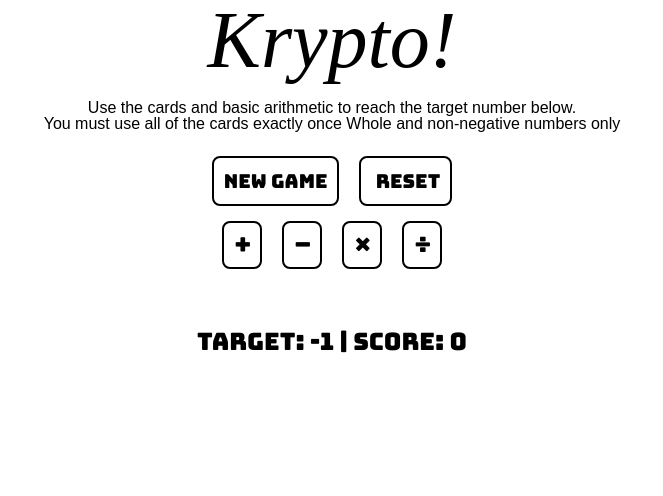
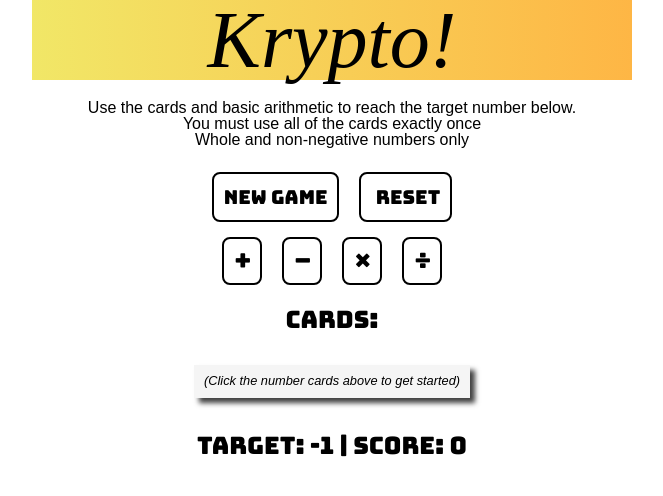
Before and after one commit to kdivringi/krypto, a React (Create React App) app in the folder krypto/: page / in a window 1280 px wide. Shown: the top 496 px of the page, without its empty margins (308-971 px from the left). Built offline with nearby package versions, Linux system fonts and the light colour scheme; a web font is replaced by a local one.

Commit message:
Got the styles to a decent place

```diff
--- a/krypto/src/App.css
+++ b/krypto/src/App.css
@@ -62,7 +62,7 @@ table {
 
 .App {
   margin: 0 auto;
-  width: 960px;
+  width: 600px;
   text-align: center;
   vertical-align: top;
 }
@@ -76,10 +76,12 @@ table {
   font-style: italic;
   font-size: 5em;
   margin-bottom: 20px;
+background: -webkit-linear-gradient(left, rgba(241,231,103,1) 0%, rgba(254,182,69,1) 100%);
+background: -o-linear-gradient(left, rgba(241,231,103,1) 0%, rgba(254,182,69,1) 100%);
+background: linear-gradient(to right, rgba(241,231,103,1) 0%, rgba(254,182,69,1) 100%);
 }
 
 .Instructions {
-  display: inline-block;
   margin-bottom: 40px;
 }
 
@@ -143,6 +145,7 @@ ul.hlist {
 
 ul.vlist {
   display: inline-block;
+  text-align: center;
 }
 
 .vlist li {
@@ -152,32 +155,43 @@ ul.vlist {
 li.card {
   float: left;
   padding: 5px;
+  margin: 5px;
+  border: 1px dashed grey;
 }
 
-li.card:hover {
+li.card-first {
+  float: left;
+  padding: 5px;
+  margin: 5px;
+}
+
+li.card:hover, li.eqn-active:hover {
   background-color: skyblue;
   cursor: pointer;
 }
 
-
-a.
-.App-logo {
-  animation: App-logo-spin infinite 20s linear;
-  height: 80px;
+li.eqn {
+  padding: 5px;
+  margin: 5px;
 }
 
-.App-header {
-  background-color: #222;
-  height: 150px;
-  padding: 20px;
-  color: white;
+li.eqn-active {
+  border: 1px dashed grey;
 }
 
-.App-intro {
-  font-size: large;
+.small-detail {
+  font-size: 0.5em;
+  vertical-align: center;
 }
 
-@keyframes App-logo-spin {
-  from { transform: rotate(0deg); }
-  to { transform: rotate(360deg); }
+.board-placeholder {
+  background-color: whitesmoke;
+  font-style: italic;
+  font-size: 0.8em;
+  padding: 10px;
+  margin: 20px 0px;
+  -webkit-box-shadow: 5px 5px 5px 0px rgba(0,0,0,0.75);
+  -moz-box-shadow: 5px 5px 5px 0px rgba(0,0,0,0.75);
+  box-shadow: 5px 5px 5px 0px rgba(0,0,0,0.75);
+
 }
--- a/krypto/src/App.js
+++ b/krypto/src/App.js
@@ -148,30 +148,34 @@ class App extends Component {
   }
 
   addEq() {
+    if (this.state.board.length < 3) {
+      return;
+    }
     const eqs = [...this.state.eqs];
     const cards = [...this.state.cards];
     const new_eq = {
       value: '(' + this.state.board.map((e) => {return e.value}).join("") + ')',
       terms: [...this.state.board]
     }
-    eqs.push(new_eq);
+    eqs.unshift(new_eq);
     cards.push(new_eq);
     this.setState({
       board: [],
       cards: cards,
-      eqs: eqs
+      eqs: eqs,
+      score: 0
     })
   }
 
   removeEq(eq) {
     // Going to be a bit stupid and just remove the last one
-    if (eq !== (this.state.eqs.length - 1)) {
+    if (eq !== 0) {
       return
     }
 
     const eqs = [...this.state.eqs];
     const cards = [...this.state.cards];
-    const last = eqs.pop(0);
+    const last = eqs.shift(0);
     const ind = cards.indexOf(last);
     cards.splice(ind, 1);
     const new_terms = last.terms.filter((e) => {return !"-+/*".includes(e.value)});
@@ -186,11 +190,8 @@ class App extends Component {
       <div className="App">
         <h1 className="Title">Krypto!</h1>
         <p className="Lead">Use the cards and basic arithmetic to reach the target number below.</p>
-        <p className="Instructions">
-        You must use all of the cards exactly once
-
-        Whole and non-negative numbers only
-        </p>
+        <p>You must use all of the cards exactly once</p>
+        <p className="Instructions">Whole and non-negative numbers only</p>
         <Toolbar newGame={this.newGame} reset={this.reset}/>
         <Ops addOp={this.addOp}/>
         <Cards cards={this.state.cards}
@@ -198,7 +199,8 @@ class App extends Component {
         <Board board={this.state.board}
               removeCard={this.removeCard}
               canAddNumber={this.canAddNumber}
-              addEq={this.addEq}/>
+              addEq={this.addEq}
+              eqs={this.state.eqs}/>
         <Eqs eqs={this.state.eqs}
               removeEq={this.removeEq}/>
         <Score score={this.state.score} target={this.state.target}/>
--- a/krypto/src/Board.js
+++ b/krypto/src/Board.js
@@ -1,11 +1,20 @@
 import React from 'react';
 
 class Board extends React.Component {
+
+	renderPlaceHolder(board) {
+		if (board.length===0 && this.props.eqs.length===0) {
+			return <p className="board-placeholder">
+			(Click the number cards above to get started)
+			</p>
+		}
+	}
 
 	render () {
 		return(
 			<div className="Clearfix">
 			<ul className="hlist">
+				{this.renderPlaceHolder(this.props.board)}
 				{this.props.board.map((c) => {
 					const key = this.props.board.indexOf(c);
 					return (<li
--- a/krypto/src/Cards.js
+++ b/krypto/src/Cards.js
@@ -6,6 +6,7 @@ class Cards extends React.Component {
 		return(
 			<div className="Clearfix">
 			<ul className="hlist">
+			<li className="card-first">Cards:</li>
 				{this.props.cards.map((c) => {
 					const key = this.props.cards.indexOf(c);
 					return (<li
--- a/krypto/src/Eqs.js
+++ b/krypto/src/Eqs.js
@@ -8,14 +8,15 @@ class Eqs extends React.Component {
 			<ul className="vlist">
 				{this.props.eqs.map((c) => {
 					const key = this.props.eqs.indexOf(c);
-					const last = (this.props.eqs.length - 1) === key;
+					const last = 0 === key;
 					if (last) {
 						return (<li key={key}
 									onClick={() => this.props.removeEq(key)}
-									className="card">{c.value} = (Remove)
+									className="eqn eqn-active">{c.value}
+									<div className="small-detail"> (Remove)</div>
 							</li> )
 					} else {
-						return (<li key={key} className="card">{c.value}</li> )
+						return (<li key={key} className="eqn">{c.value}</li> )
 					}
 				}
 				)}
```
